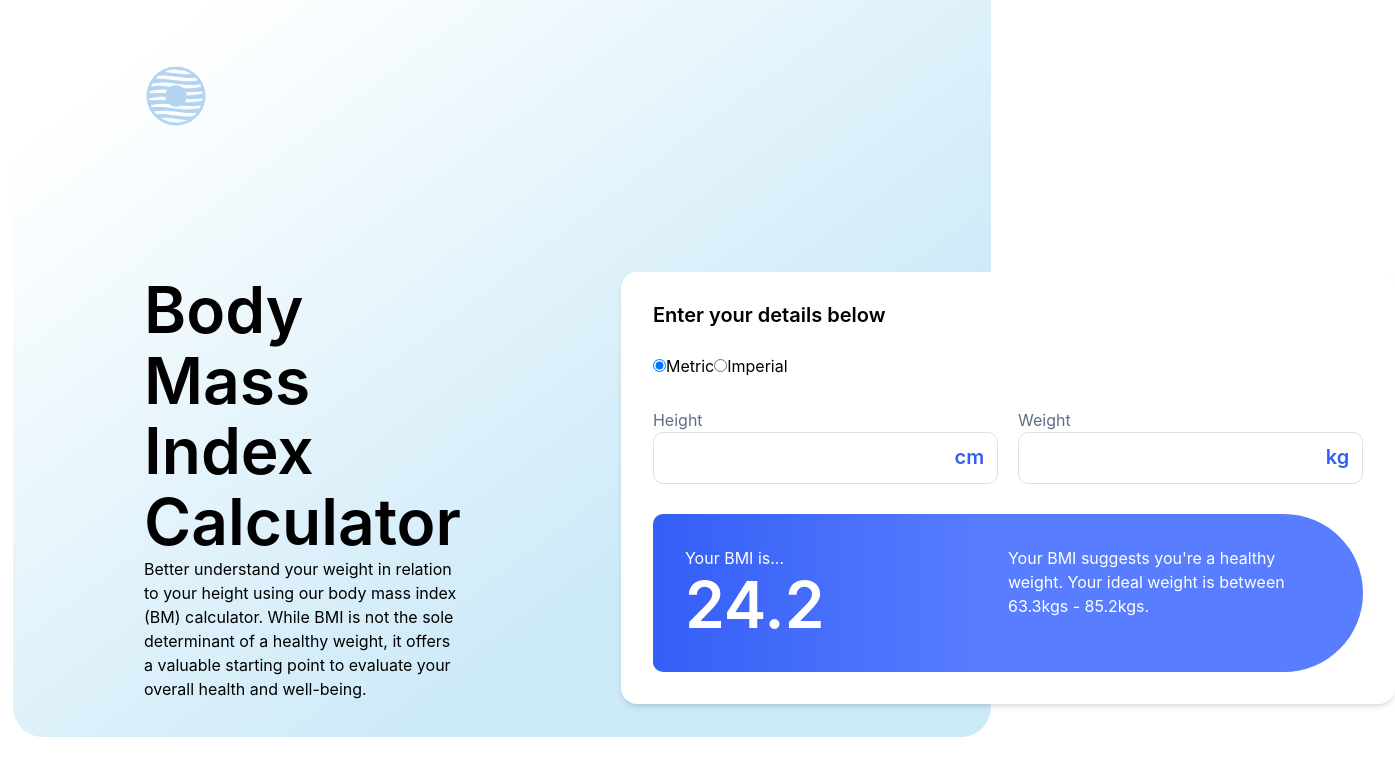
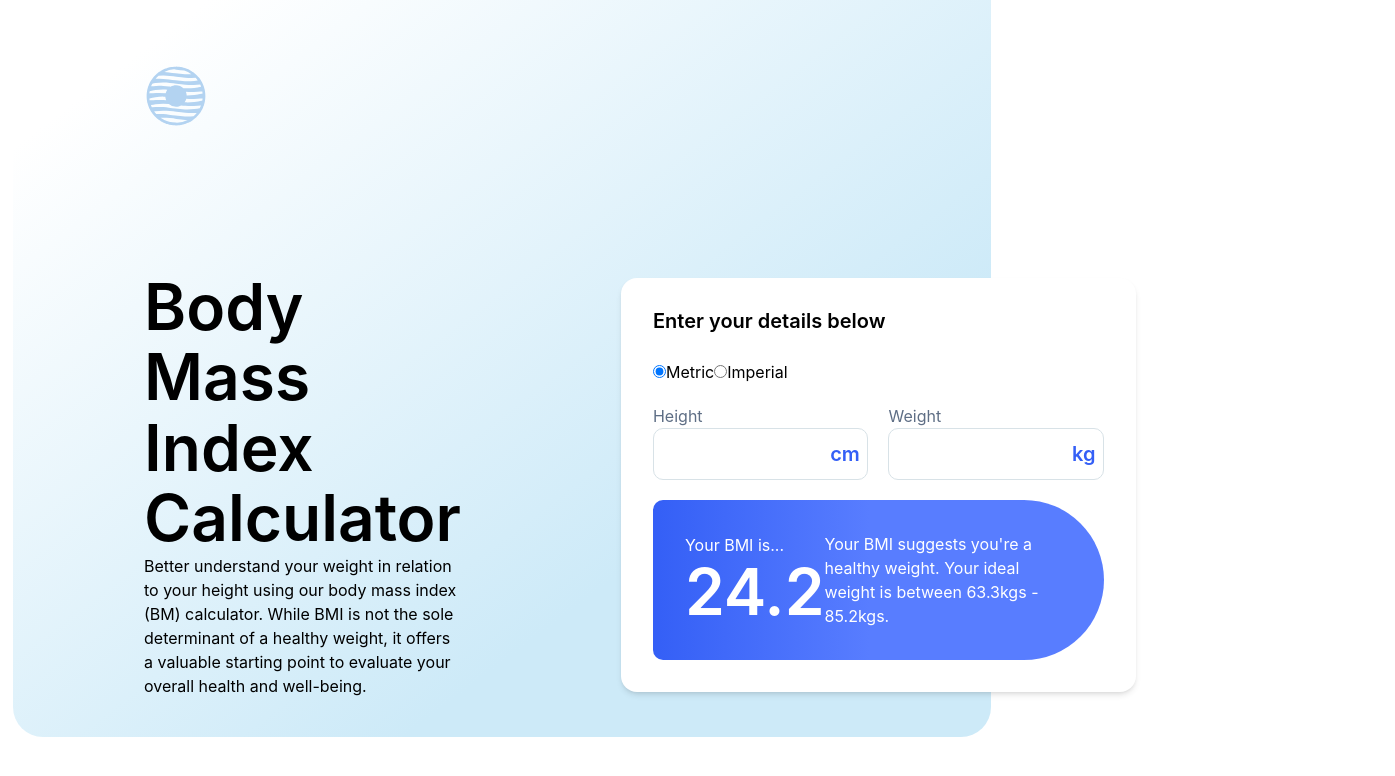
Before and after one commit to MargaritaBusyginaCa/bmi, a Vue app: page / in a window 1280 px wide. Shown: the top 776 px of the page, 1395 px wide, since content can reach past the window. Built offline with nearby package versions, Linux system fonts and the light colour scheme.

Commit message:
add styles

```diff
--- a/src/components/BMICard.vue
+++ b/src/components/BMICard.vue
@@ -1,7 +1,6 @@
 <script setup>
 import RadioButton from "./RadioButton.vue";
-import Metric from "./input-layouts/Metric.vue";
-import Imperial from "./input-layouts/Imperial.vue";
+import FormInput from "./FormInput.vue";
 import { ref, computed } from "vue";
 
 const pickedMeasureSystem = ref("metric");
@@ -31,13 +30,33 @@ const isImperial = computed(() =>
   <div class="p-8 rounded-2xl shadow-md bg-white">
     <p class="heading heading-s pb-7">Enter your details below</p>
     <RadioButton @select="selectSystem" />
-    <component :is="isImperial ? Imperial : Metric" />
+    <div v-if="!isImperial" class="form">
+      <FormInput id="height" label="Height" unit1="cm" :isDouble="false" />
+      <FormInput id="weight" label="Weight" unit1="kg" :isDouble="false" />
+    </div>
+    <div v-else class="form">
+      <FormInput
+        id="height"
+        label="Height"
+        unit1="ft"
+        unit2="in"
+        :isDouble="true"
+      />
+      <FormInput
+        id="weight"
+        label="Weight"
+        unit1="st"
+        unit2="lbs"
+        :isDouble="true"
+      />
+    </div>
+
     <div class="calculator-card p-8 flex text-white">
       <div class="basis-1/2 flex flex-col justify-center">
         <p class="body-m">Your BMI is...</p>
         <p class="heading heading-xl">{{ bmi }}</p>
       </div>
-      <div class="w-72">
+      <div class="bmi-info">
         Your BMI suggests you're a healthy weight. Your ideal weight is between
         <span>63.3kgs</span> - <span>85.2kgs</span>.
       </div>
@@ -45,6 +64,10 @@ const isImperial = computed(() =>
   </div>
 </template>
 <style lang="scss">
+.form {
+  display: flex;
+  gap: 20px;
+}
 .calculator-card {
   background: rgb(52, 95, 246);
   background: linear-gradient(
@@ -53,6 +76,8 @@ const isImperial = computed(() =>
     rgba(88, 125, 255, 1) 48%
   );
   border-radius: 10px 80px 80px 10px;
+}
+.bmi-info {
 }
 
 /* Chrome, Safari, Edge, Opera */
--- /dev/null
+++ b/src/components/FormInput.vue
@@ -0,0 +1,67 @@
+<script setup>
+import { defineProps } from "vue";
+
+const props = defineProps({
+  id: String,
+  label: String,
+  unit1: String,
+  unit2: String,
+  isDouble: Boolean,
+});
+</script>
+
+<template>
+  <div :class="{ height: id === 'height', weight: id === 'weight' }">
+    <p>
+      <label :for="id">{{ label }}</label>
+    </p>
+    <div v-if="isDouble">
+      <div>
+        <input :id="id" type="number" />
+        <span>{{ unit1 }}</span>
+      </div>
+      <div>
+        <input type="number" />
+        <span>{{ unit2 }}</span>
+      </div>
+    </div>
+    <div v-else>
+      <input :id="id" type="number" />
+      <span>{{ unit1 }}</span>
+    </div>
+  </div>
+</template>
+
+<style scoped lang="scss">
+.height,
+.weight {
+  > div {
+    position: relative;
+    > div {
+      position: relative;
+    }
+  }
+  input {
+    border: 1px solid #d8e2e7;
+    border-radius: 10px;
+    padding: 10px 14px;
+    color: black;
+    font-weight: 600;
+    font-size: 20px;
+    margin-bottom: 20px;
+    width: 100%;
+  }
+  span {
+    position: absolute;
+    color: #345ff6;
+    font-size: 20px;
+    font-weight: 600;
+    top: 15%;
+    right: 4%;
+  }
+  label {
+    color: #5e6e85;
+    margin-bottom: 8px;
+  }
+}
+</style>
--- a/src/components/input-layouts/Imperial.vue
+++ /dev/null
@@ -1,61 +0,0 @@
-<script setup></script>
-
-<template>
-  <div class="form">
-    <div class="height">
-      <p><label for="height">Height</label></p>
-      <div>
-        <input id="height" type="number" />
-        <span>ft</span>
-      </div>
-      <div>
-        <input type="number" />
-        <span>in</span>
-      </div>
-    </div>
-    <div class="weight">
-      <p><label for="weight">Weight</label></p>
-      <div>
-        <input id="weight" type="number" />
-        <span>st</span>
-      </div>
-      <div>
-        <input type="number" />
-        <span>lbs</span>
-      </div>
-    </div>
-  </div>
-</template>
-<style scoped lang="scss">
-.form {
-  display: flex;
-  gap: 20px;
-  .height,
-  .weight {
-    > div {
-      position: relative;
-    }
-    input {
-      border: 1px solid #d8e2e7;
-      border-radius: 10px;
-      padding: 10px 14px;
-      color: black;
-      font-weight: 600;
-      font-size: 20px;
-      margin-bottom: 20px;
-    }
-    span {
-      position: absolute;
-      top: 15%;
-      right: 4%;
-      color: #345ff6;
-      font-size: 20px;
-      font-weight: 600;
-    }
-    label {
-      color: #5e6e85;
-      margin-bottom: 8px;
-    }
-  }
-}
-</style>
--- a/src/components/input-layouts/Metric.vue
+++ /dev/null
@@ -1,49 +0,0 @@
-<script setup></script>
-
-<template>
-  <div class="form">
-    <div class="height">
-      <p><label for="height">Height</label></p>
-      <input id="height" type="number" />
-      <span>cm</span>
-    </div>
-    <div class="weight">
-      <p><label for="weight">Weight</label></p>
-      <input id="weight" type="number" />
-      <span>kg</span>
-    </div>
-  </div>
-</template>
-<style scoped lang="scss">
-.form {
-  display: flex;
-  justify-content: space-between;
-  margin: 30px 0;
-  gap: 20px;
-  .height,
-  .weight {
-    gap: 20px;
-    position: relative;
-    input {
-      border: 1px solid #d8e2e7;
-      border-radius: 10px;
-      padding: 10px 14px;
-      color: black;
-      font-weight: 600;
-      font-size: 20px;
-    }
-    span {
-      position: absolute;
-      top: 45%;
-      right: 4%;
-      color: #345ff6;
-      font-size: 20px;
-      font-weight: 600;
-    }
-    label {
-      color: #5e6e85;
-      margin-bottom: 8px;
-    }
-  }
-}
-</style>
--- a/src/sections/Main.vue
+++ b/src/sections/Main.vue
@@ -2,13 +2,13 @@
 import BMICard from "../components/BMICard.vue";
 </script>
 <template>
-  <section class="h-screen">
+  <section class="h-screen w-full">
     <div class="bgr-rectangle"></div>
     <div class="pt-16 pb-36">
       <img src="/images/logo.svg" />
     </div>
-    <div class="flex items-center gap-40">
-      <div class="w-[465px]">
+    <div class="lg:flex items-center justify-center gap-40 md:grid">
+      <div class="basis-2/4">
         <h1 class="heading heading-xl">Body Mass Index Calculator</h1>
         <p>
           Better understand your weight in relation to your height using our
```
